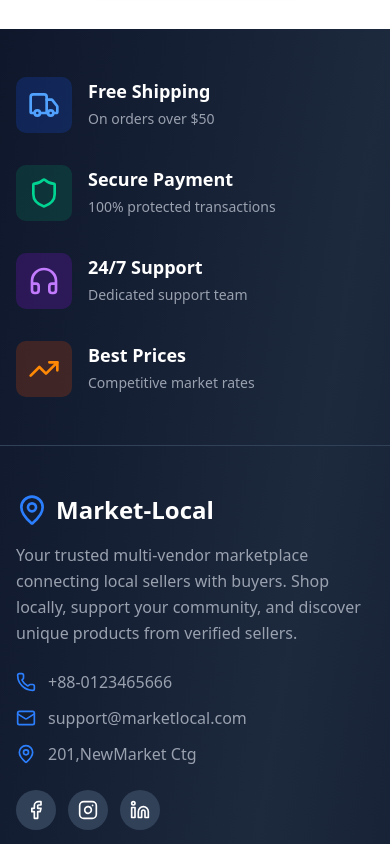
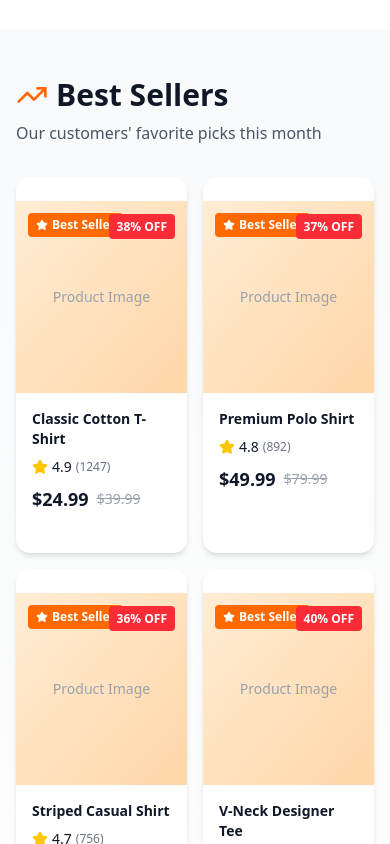
Before and after one commit to TusharChow20/project-market-local, a Next.js app: page / in a window 390 px wide. Shown: the part 4400-5244 px from the top of the page. Built offline with nearby package versions, Linux system fonts and the light colour scheme.

Commit message:
best sellers

```diff
--- a/src/app/page.tsx
+++ b/src/app/page.tsx
@@ -2,6 +2,7 @@ import Hero from "@/components/pages/Home/Hero";
 import CategoryCarousel from "@/components/pages/Home/CategoryCarousel";
 import Image from "next/image";
 import FeaturedProducts from "@/components/pages/Home/FeaturedProducts";
+import BestSellers from "@/components/pages/Home/BestSellers";
 
 export default function Home() {
   return (
@@ -10,6 +11,7 @@ export default function Home() {
       <CategoryCarousel />
 
       <FeaturedProducts />
+      <BestSellers></BestSellers>
     </div>
   );
 }
--- /dev/null
+++ b/src/components/pages/Home/BestSellers.tsx
@@ -0,0 +1,153 @@
+// components/pages/Home/BestSellers.tsx
+
+"use client";
+
+import React from "react";
+import { Card, CardContent } from "@/components/ui/card";
+import { Button } from "@/components/ui/button";
+import { Heart, ShoppingCart, Eye, Star, TrendingUp } from "lucide-react";
+import { bestSellersData } from "@/features/bestSellers/bestSellersData";
+import { TProduct } from "@/types";
+
+const BestSellers: React.FC = () => {
+  const handleAddToCart = (product: TProduct) => {
+    console.log("Add to cart:", product);
+  };
+
+  const handleAddToWishlist = (product: TProduct) => {
+    console.log("Add to wishlist:", product);
+  };
+
+  const handleQuickView = (product: TProduct) => {
+    console.log("Quick view:", product);
+  };
+
+  return (
+    <div className="w-full py-12 px-4 bg-gradient-to-b from-gray-50 to-white">
+      <div className="max-w-7xl mx-auto">
+        {/* Header Section */}
+        <div className="flex items-center justify-between mb-8">
+          <div>
+            <div className="flex items-center gap-2 mb-2">
+              <TrendingUp className="w-8 h-8 text-orange-500" />
+              <h2 className="text-3xl md:text-4xl font-bold text-gray-900">
+                Best Sellers
+              </h2>
+            </div>
+            <p className="text-gray-600">
+              Our customers&apos; favorite picks this month
+            </p>
+          </div>
+        </div>
+
+        {/* Products Grid */}
+        <div className="grid grid-cols-2 md:grid-cols-3 lg:grid-cols-6 gap-4 md:gap-6 mb-8">
+          {bestSellersData.map((product) => (
+            <Card
+              key={product.id}
+              className="group border-none shadow-md hover:shadow-2xl transition-all duration-300 overflow-hidden cursor-pointer"
+            >
+              <CardContent className="p-0">
+                {/* Product Image */}
+                <div className="relative h-48 md:h-56 bg-gray-100 overflow-hidden">
+                  {/* Placeholder gradient - Replace with actual images */}
+                  <div className="absolute inset-0 bg-gradient-to-br from-orange-100 to-orange-200 flex items-center justify-center">
+                    <span className="text-gray-400 text-sm">Product Image</span>
+                  </div>
+
+                  {/* <Image
+                    src={product.image}
+                    alt={product.name}
+                    fill
+                    className="object-cover group-hover:scale-110 transition-transform duration-300"
+                  /> */}
+
+                  {/* Best Seller Badge */}
+                  <div className="absolute top-3 left-3 z-10">
+                    <span className="bg-orange-500 text-white text-xs font-bold px-2 py-1 rounded flex items-center gap-1">
+                      <Star className="w-3 h-3 fill-white" />
+                      {product.badge}
+                    </span>
+                  </div>
+
+                  {/* Discount Badge */}
+                  <div className="absolute top-3 right-3 z-10">
+                    <span className="bg-red-500 text-white text-xs font-bold px-2 py-1 rounded">
+                      {product.discount}
+                    </span>
+                  </div>
+
+                  {/* Hover Actions */}
+                  <div className="absolute inset-0 bg-black/40 opacity-0 group-hover:opacity-100 transition-opacity flex items-center justify-center gap-2">
+                    <button
+                      onClick={() => handleAddToWishlist(product)}
+                      className="bg-white text-gray-900 p-2 rounded-full hover:bg-orange-500 hover:text-white transition-all"
+                      aria-label="Add to wishlist"
+                    >
+                      <Heart className="w-5 h-5" />
+                    </button>
+                    <button
+                      onClick={() => handleQuickView(product)}
+                      className="bg-white text-gray-900 p-2 rounded-full hover:bg-orange-500 hover:text-white transition-all"
+                      aria-label="Quick view"
+                    >
+                      <Eye className="w-5 h-5" />
+                    </button>
+                    <button
+                      onClick={() => handleAddToCart(product)}
+                      className="bg-white text-gray-900 p-2 rounded-full hover:bg-orange-500 hover:text-white transition-all"
+                      aria-label="Add to cart"
+                    >
+                      <ShoppingCart className="w-5 h-5" />
+                    </button>
+                  </div>
+                </div>
+
+                {/* Product Info */}
+                <div className="p-4">
+                  <h3 className="font-semibold text-sm md:text-base text-gray-900 mb-2 line-clamp-2">
+                    {product.name}
+                  </h3>
+
+                  {/* Rating */}
+                  <div className="flex items-center gap-1 mb-2">
+                    <Star className="w-4 h-4 fill-yellow-400 text-yellow-400" />
+                    <span className="text-sm font-medium text-gray-900">
+                      {product.rating}
+                    </span>
+                    <span className="text-xs text-gray-500">
+                      ({product.reviews})
+                    </span>
+                  </div>
+
+                  {/* Price */}
+                  <div className="flex items-center gap-2">
+                    <span className="text-lg font-bold text-gray-900">
+                      ${product.price}
+                    </span>
+                    <span className="text-sm text-gray-400 line-through">
+                      ${product.originalPrice}
+                    </span>
+                  </div>
+                </div>
+              </CardContent>
+            </Card>
+          ))}
+        </div>
+
+        {/* View All Button */}
+        <div className="flex justify-center">
+          <Button
+            size="lg"
+            className="bg-gradient-to-r from-orange-500 to-red-500 hover:from-orange-600 hover:to-red-600 text-white font-semibold px-12 py-6 text-lg shadow-lg hover:shadow-xl transition-all"
+          >
+            View All Best Sellers
+            <TrendingUp className="w-5 h-5 ml-2" />
+          </Button>
+        </div>
+      </div>
+    </div>
+  );
+};
+
+export default BestSellers;
--- /dev/null
+++ b/src/features/bestSellers/bestSellersData.ts
@@ -0,0 +1,70 @@
+import { TProduct } from "@/types";
+
+export const bestSellersData: TProduct[] = [
+  {
+    id: 9,
+    name: "Classic Cotton T-Shirt",
+    price: 24.99,
+    originalPrice: 39.99,
+    rating: 4.9,
+    reviews: 1247,
+    image: "/bestseller-1.jpg",
+    discount: "38% OFF",
+    badge: "Best Seller",
+  },
+  {
+    id: 10,
+    name: "Premium Polo Shirt",
+    price: 49.99,
+    originalPrice: 79.99,
+    rating: 4.8,
+    reviews: 892,
+    image: "/bestseller-2.jpg",
+    discount: "37% OFF",
+    badge: "Best Seller",
+  },
+  {
+    id: 11,
+    name: "Striped Casual Shirt",
+    price: 44.99,
+    originalPrice: 69.99,
+    rating: 4.7,
+    reviews: 756,
+    image: "/bestseller-3.jpg",
+    discount: "36% OFF",
+    badge: "Best Seller",
+  },
+  {
+    id: 12,
+    name: "V-Neck Designer Tee",
+    price: 29.99,
+    originalPrice: 49.99,
+    rating: 4.9,
+    reviews: 1089,
+    image: "/bestseller-4.jpg",
+    discount: "40% OFF",
+    badge: "Best Seller",
+  },
+  {
+    id: 13,
+    name: "Athletic Performance Shirt",
+    price: 39.99,
+    originalPrice: 59.99,
+    rating: 4.8,
+    reviews: 634,
+    image: "/bestseller-5.jpg",
+    discount: "33% OFF",
+    badge: "Best Seller",
+  },
+  {
+    id: 14,
+    name: "Vintage Style Tee",
+    price: 34.99,
+    originalPrice: 54.99,
+    rating: 4.6,
+    reviews: 521,
+    image: "/bestseller-6.jpg",
+    discount: "36% OFF",
+    badge: "Best Seller",
+  },
+];
--- a/src/types/category.types.ts
+++ b/src/types/category.types.ts
@@ -1,4 +1,4 @@
-import { LucideIcon } from "lucide-react";
+
 
 export interface TCategory {
   id: number;
--- a/src/types/index.ts
+++ b/src/types/index.ts
@@ -1,5 +1,6 @@
 // Category types
 export type { TCategory } from "./category.types";
+export type { TProduct } from "./product.types";
 
 // Future exports will go here:
 // export type { Product, ProductCarouselProps } from "./product.types";
```
Also changed, not shown: src/types/product.types.ts (added, +16 -0 lines).
